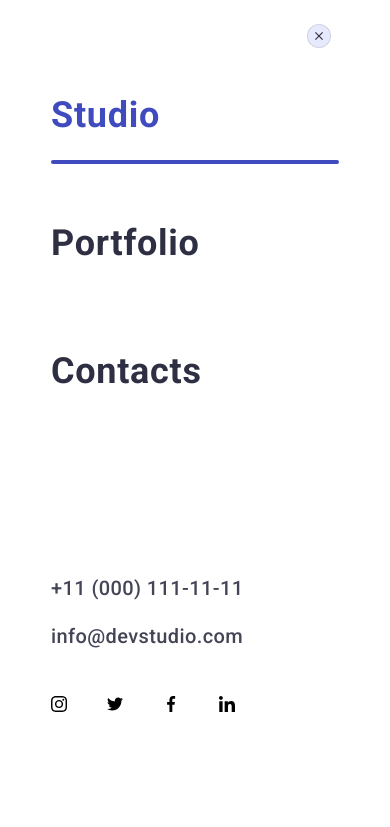
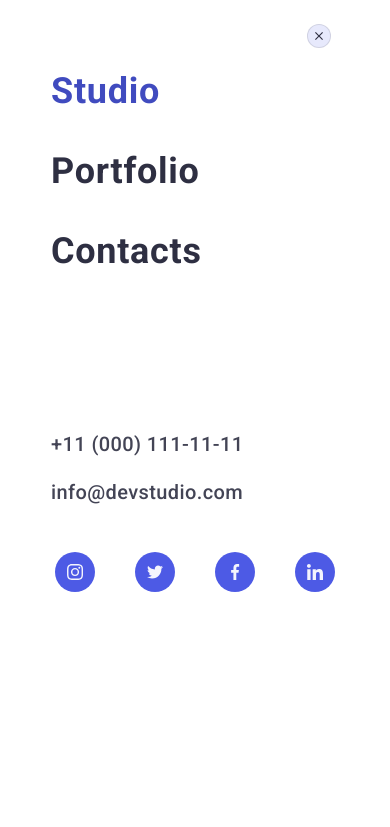
Before and after one commit to Albina1302new/goit-markup-hw-06, a plain HTML site: page index.html in a window 390 px wide. Both pictures are taken after a click on the button 356 px from the left and 34 px from the top of the page. Shown: the top 827 px of the page. Drawn offline with nearby package versions, Linux system fonts and the light colour scheme.

Commit message:
media mobile

```diff
--- a/css/style.css
+++ b/css/style.css
@@ -99,7 +99,7 @@ button {
 }
 
 .page-header .link-nav {
-  padding: 24px 0;
+  /* padding: 24px 0; */
   display: block;
   font-weight: 500;
   font-size: 16px;
@@ -914,6 +914,9 @@ button {
   .page-header .active::after {
     display: none;
   }
+  .page-header .link-nav.current::after {
+    display: none;
+  }
 
   .list-nav-container {
     display: none;
@@ -1028,7 +1031,7 @@ button {
     letter-spacing: 0.02em;
   }
 
-  .mobil-menu .media-container {
+  .mobil-menu .media {
     margin-top: 48px;
 
     max-height: 40px;
--- a/index.html
+++ b/index.html
@@ -88,31 +88,31 @@
               </li>
             </ul>
           </address>
-          <ul class="media-container">
-            <li class="media-item">
-              <a class="media-link" href="" target="_blank">
-                <svg class="media-icon" width="16" height="16">
+          <ul class="media">
+            <li class="social-media">
+              <a class="social-media-link" href="" target="_blank">
+                <svg class="social-media-svg" width="16" height="16">
                   <use href="./images/icons.svg#icon-instagram"></use>
                 </svg>
               </a>
             </li>
-            <li class="media-item">
-              <a class="media-link" href="" target="_blank">
-                <svg class="media-icon" width="16" height="16">
+            <li class="social-media">
+              <a class="social-media-link" href="" target="_blank">
+                <svg class="social-media-svg" width="16" height="16">
                   <use href="./images/icons.svg#icon-twitter"></use>
                 </svg>
               </a>
             </li>
-            <li class="media-item">
-              <a class="media-link" href="" target="_blank">
-                <svg class="media-icon" width="16" height="16">
+            <li class="social-media">
+              <a class="social-media-link" href="" target="_blank">
+                <svg class="social-media-svg" width="16" height="16">
                   <use href="./images/icons.svg#icon-facebook"></use>
                 </svg>
               </a>
             </li>
-            <li class="media-item">
-              <a class="media-link">
-                <svg class="media-icon" width="16" height="16">
+            <li class="social-media">
+              <a class="social-media-link">
+                <svg class="social-media-svg" width="16" height="16">
                   <use href="./images/icons.svg#icon-linkedin"></use>
                 </svg>
               </a>
```
